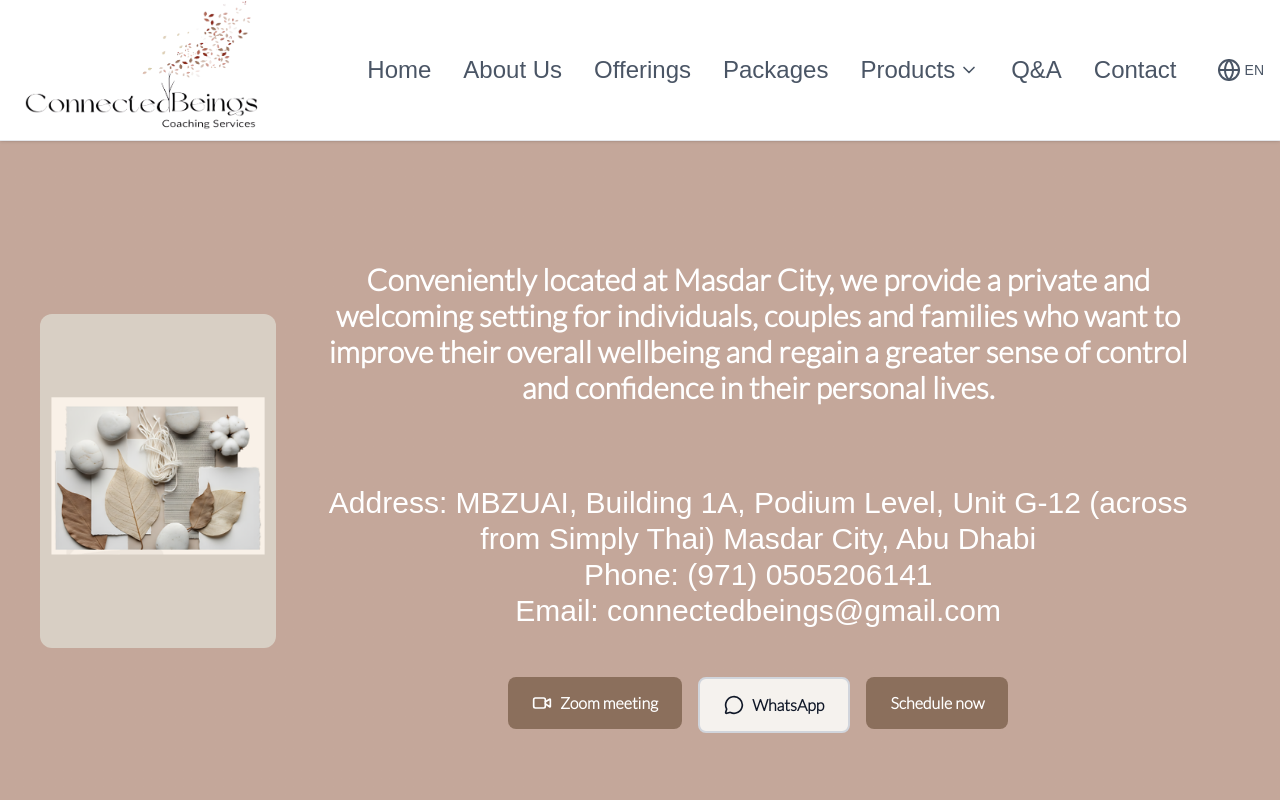
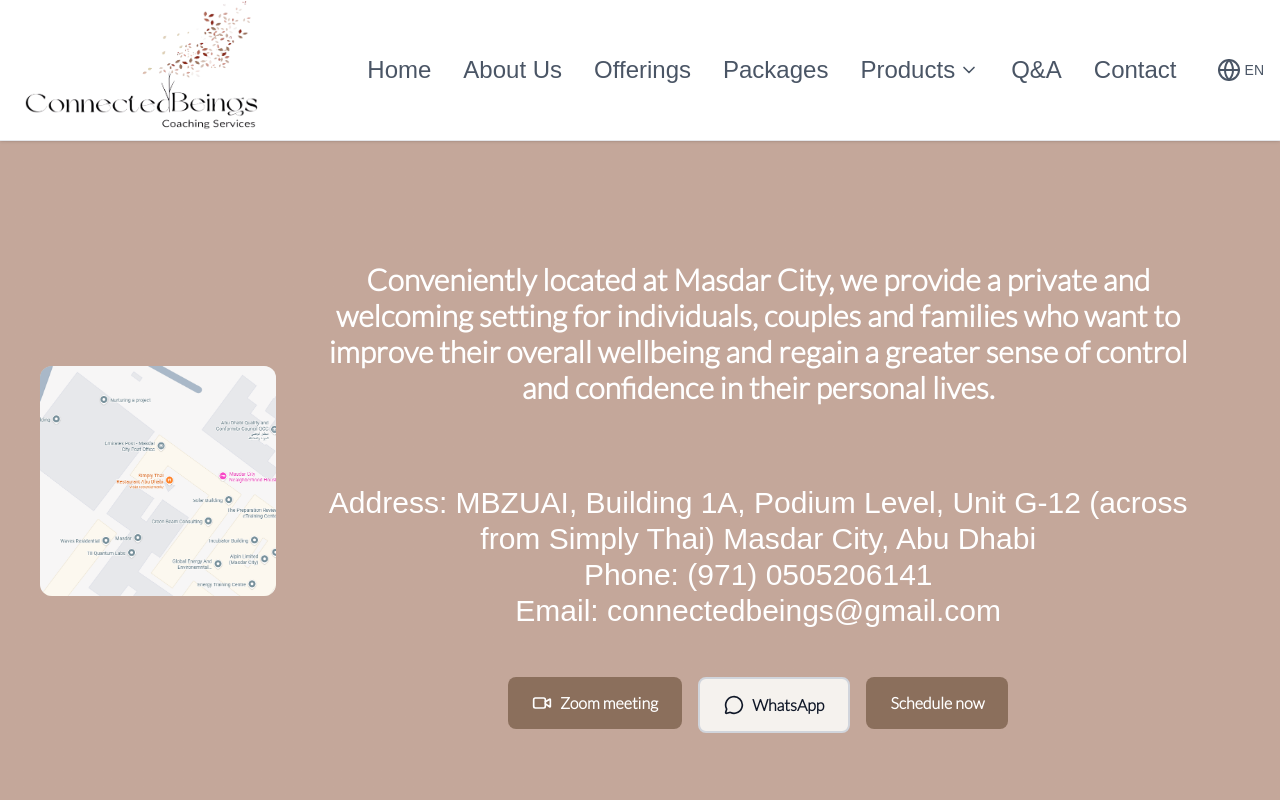
Before and after one commit to wpradere/fisioterap-web, a Next.js app: page /contact in a window 1280 px wide. Shown: the top 800 px of the page. Built offline with nearby package versions, Linux system fonts and the light colour scheme; a web font is replaced by a local one.

Commit message:
se hacen modificaciones en todos los modulos

```diff
--- a/src/app/contact/page.tsx
+++ b/src/app/contact/page.tsx
@@ -14,12 +14,18 @@ export default function Page() {
     <div>
       <div className="flex  justify-center items-center max-w-full mx-auto  p-10 py-20 bg-linear-to-r from-soft-clay to-soft-clay text-white text-center">
         <div className=" bg-linear-to-br from-sand to-sand rounded-xl overflow-hidden ">
+        <Link
+          href={"https://www.google.com/maps/place/Simply+Thai+Restaurant+Abu+Dhabi/@24.4337969,54.6176601,21z/data=!4m6!3m5!1s0x3e5e49174ec50009:0x5dbb4cb6c6350f10!8m2!3d24.4338154!4d54.6178254!16s%2Fg%2F11t_zhsc9c?entry=ttu&g_ep=EgoyMDI2MDExMy4wIKXMDSoASAFQAw%3D%3D"}
+          target="_blank"
+          rel="noopener noreferrer"
+        >
           <Image
             width={750}
             height={250}
-            src="/img2.png"
+            src="/map.png"
             alt="Fisioterapia profesional"
           />
+        </Link>
         </div>
         <div className="flex flex-col">
           <div className="text-3xl">
```
Also changed, not shown: public/map.png (added).
